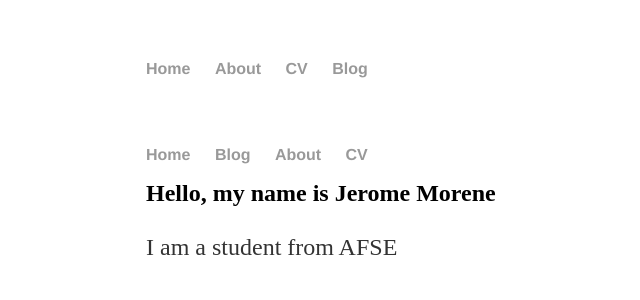
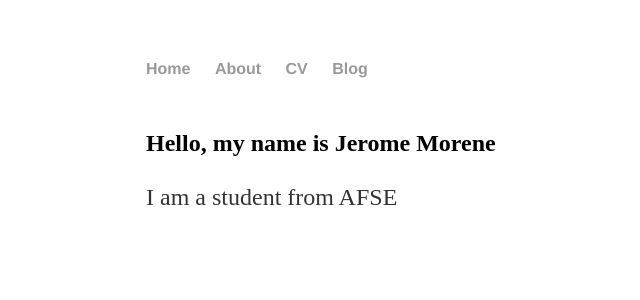
Before and after one commit to jeromem2840/jeromem2840.github.io, a Jekyll site: the page built from index.html, in a window 1280 px wide. Shown: the top 300 px of the page, without its empty margins (46-686 px from the left). Built offline with Jekyll 4.4.1, drawn with Linux system fonts in a browser that asks for light colours; the list of posts is cut into pages by our own code.

Commit message:
Update index.html

```diff
--- a/index.html
+++ b/index.html
@@ -4,14 +4,6 @@ title: Jerome Morene
 ---
 
 <div class="blurb">
-	<nav>
-		<ul class="menu">
-			<li><a class="active" href="/">Home</a></li>
-        	    	<li><a href="/blog">Blog</a></li>
-        	    	<li><a href="/about">About</a></li>
-        	    	<li><a href="/cv">CV</a></li>
-		</ul>
-	</nav>
 	<b style="font-size:150%">Hello, my name is Jerome Morene</b><br>
 	<p style="font-size:150%">I am a student from AFSE</p>
 </div><!-- /.blurb -->
```
